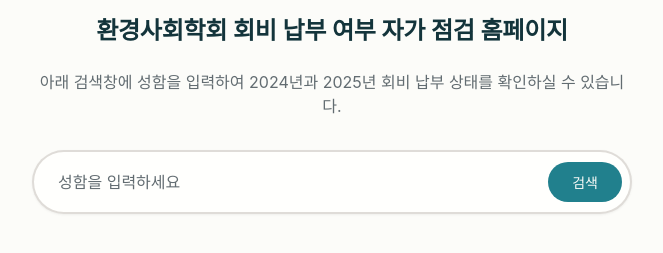
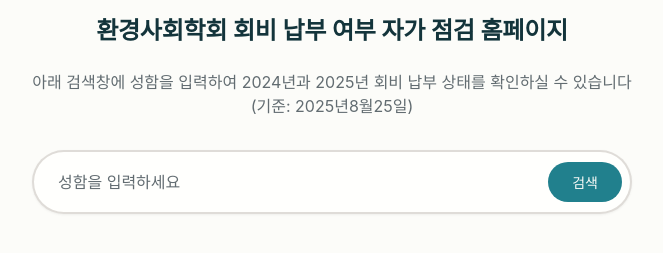
Before and after one commit to seonaparklab/kaes, a plain HTML site: page index.html in a window 1280 px wide. Shown: the part 159-412 px from the top of the page, without its empty margins (308-971 px from the left). Drawn offline with Linux system fonts and the light colour scheme; a web font is replaced by a local one.

Commit message:
index.html

```diff
--- a/index.html
+++ b/index.html
@@ -12,7 +12,7 @@
             <div class="header-content">
                 <img src="https://user-gen-media-assets.s3.amazonaws.com/gpt4o_images/300a6a59-c445-4a15-a3d9-2c6af7dc2967.png" alt="환경 테마 일러스트" class="environment-image">
                 <h1 class="main-title">환경사회학회 회비 납부 여부 자가 점검 홈페이지</h1>
-                <p class="instructions">아래 검색창에 성함을 입력하여 2024년과 2025년 회비 납부 상태를 확인하실 수 있습니다.</p>
+                <p class="instructions">아래 검색창에 성함을 입력하여 2024년과 2025년 회비 납부 상태를 확인하실 수 있습니다 (기준: 2025년8월25일)</p>
             </div>
         </header>
 
```
